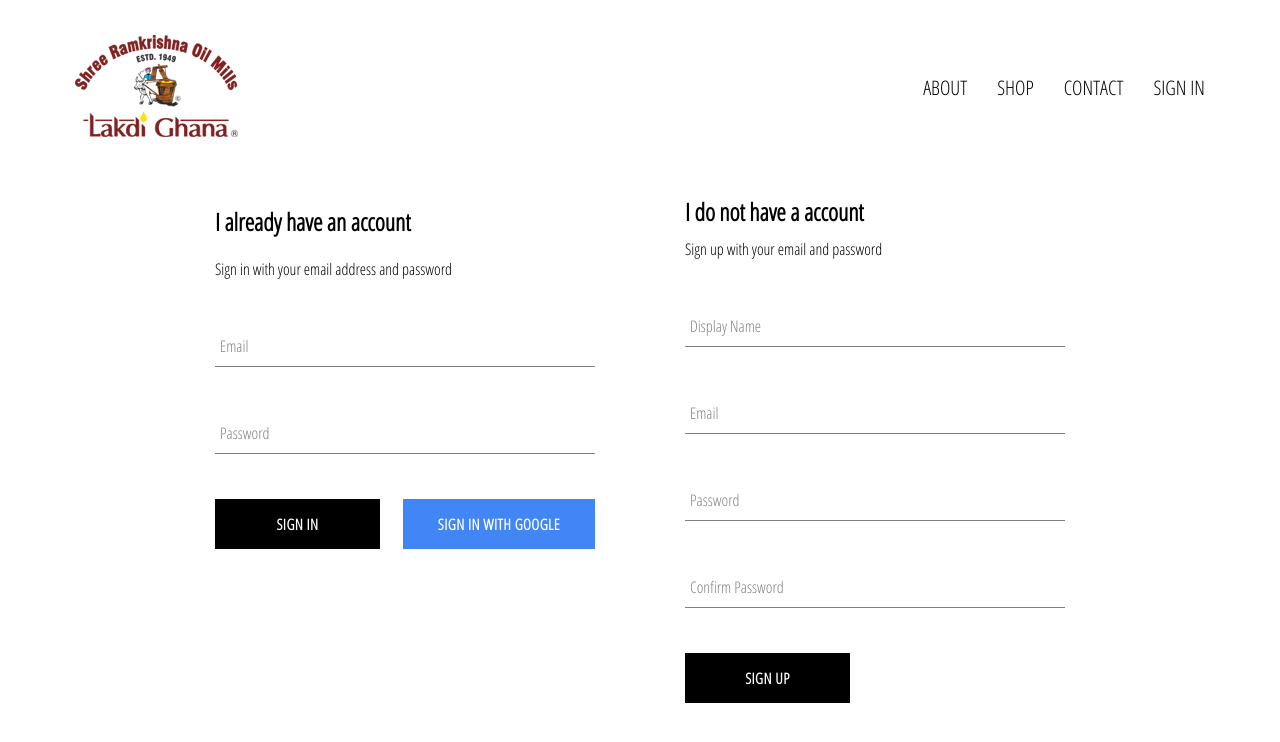
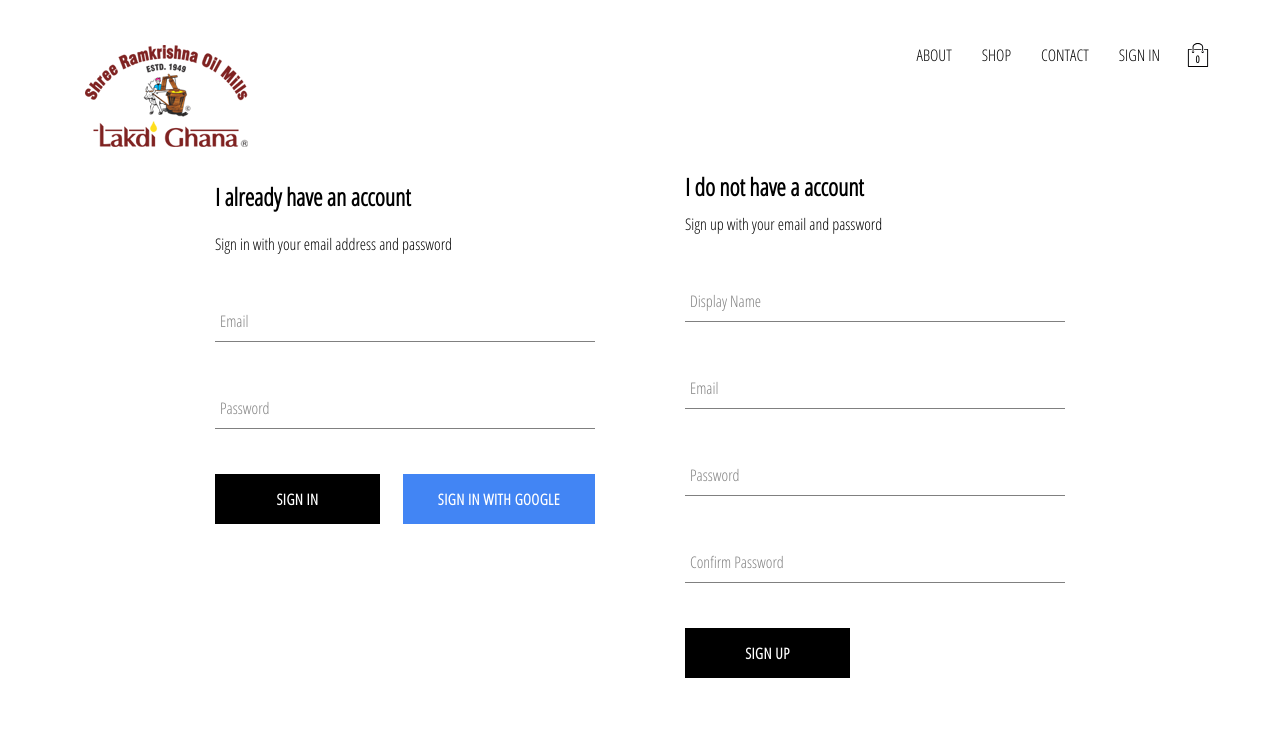
Before and after one commit to Dhruv9979/Wooden-Churner, a React (Create React App) app: page /signIn in a window 1280 px wide. Shown: the top 742 px of the page. Built offline with nearby package versions, Linux system fonts and the light colour scheme; no server answers.

Commit message:
added cart icon and cart dropdown component to our application, also implemented cart reducer

```diff
--- /dev/null
+++ b/src/components/cart-icon/cart-icon.component.jsx
@@ -0,0 +1,20 @@
+import React from 'react';
+import {connect} from 'react-redux';
+import { toggleCartHidden } from "../../redux/cart/cart.actions";
+
+import {ReactComponent as ShoppingIcon} from '../../images/shopping-bag.svg';
+
+import './cart-icon.styles.scss';
+
+const CartIcon = ({toggleCartHidden}) => (
+	<div className="cart-icon" onClick = {toggleCartHidden}>
+		<ShoppingIcon className="shopping-icon" />
+		<span className="item-count">0</span>
+	</div>
+);
+
+const mapDispatchToProps = dispatch => ({
+    toggleCartHidden: () => dispatch(toggleCartHidden())
+});
+
+export default connect(null, mapDispatchToProps)(CartIcon);
--- /dev/null
+++ b/src/components/cart-icon/cart-icon.styles.scss
@@ -0,0 +1,21 @@
+.cart-icon {
+  width: 45px;
+  height: 45px;
+  position: relative;
+  display: flex;
+  align-items: center;
+  justify-content: center;
+  cursor: pointer;
+
+  .shopping-icon {
+    width: 24px;
+    height: 24px;
+  }
+
+  .item-count {
+    position: absolute;
+    font-size: 10px;
+    font-weight: bold;
+    bottom: 12px;
+  }
+}
--- /dev/null
+++ b/src/components/cart/cart-dropdown.component.jsx
@@ -0,0 +1,14 @@
+import React from "react";
+
+import "./cart-dropdown.styles.scss";
+import CustomButton from "../custom-button/custom-button.component";
+
+const CartDropdown = () => (
+	<div className="cart-dropdown">
+		<div className="cart-items">
+			<CustomButton>GO TO CHECKOUT</CustomButton>
+		</div>
+	</div>
+);
+
+export default CartDropdown;
--- /dev/null
+++ b/src/components/cart/cart-dropdown.styles.scss
@@ -0,0 +1,24 @@
+.cart-dropdown {
+    position: absolute;
+    width: 240px;
+    height: 340px;
+    display: flex;
+    flex-direction: column;
+    padding: 20px;
+    border: 1px solid black;
+    background-color: white;
+    top: 90px;
+    right: 40px;
+    z-index: 5;
+
+    .cart-items {
+      height: 240px;
+      display: flex;
+      flex-direction: column;
+      overflow: scroll;
+    }
+
+    button {
+      margin-top: auto;
+    }
+  }
--- a/src/components/collection-preview/collection-preview.styles.scss
+++ b/src/components/collection-preview/collection-preview.styles.scss
@@ -4,7 +4,8 @@
   margin-bottom: 30px;
 
   .title {
-    font-size: 28px;
+    font-size: 22px;
+    color: #7ebe47;
     margin-bottom: 25px;
   }
 
--- a/src/components/header/header.component.jsx
+++ b/src/components/header/header.component.jsx
@@ -3,12 +3,14 @@
 import { connect } from 'react-redux';
 
 import { auth } from "../../firebase/firebase.utils";
+import CartIcon from "../cart-icon/cart-icon.component";
+import CartDropdown from '../cart/cart-dropdown.component';
 
 import { ReactComponent as Logo } from "../../images/logo.svg";
 
 import "./header.styles.scss";
 
-const Header = ({ currentUser }) => (
+const Header = ({ currentUser, hidden }) => (
 	<div className="header">
 		<Link className="logo-container" to="/">
 			<Logo className="logo" />
@@ -32,12 +34,15 @@
 					SIGN IN
 				</Link>
 			)}
+			<CartIcon />
 		</div>
+		{ hidden ? null: <CartDropdown /> }
 	</div>
 );
 
-const mapStateToProps = (state) => ({
-	currentUser: state.user.currentUser
+const mapStateToProps = ({ user: { currentUser }, cart: { hidden } }) => ({
+	currentUser,
+	hidden,
 });
 
 export default connect(mapStateToProps)(Header);
--- a/src/components/header/header.styles.scss
+++ b/src/components/header/header.styles.scss
@@ -1,13 +1,14 @@
 .header {
-  height: 135px;
+    height: 70px;
     width: 100%;
     display: flex;
     justify-content: space-between;
+    margin-bottom: 70px;
 
     .logo-container {
       height: 100%;
       width: 70px;
-    padding: 15px;
+      padding: 25px;
     }
 
     .options {
@@ -16,7 +17,6 @@
       display: flex;
       align-items: center;
       justify-content: flex-end;
-    font-size: 20px;
 
       .option {
         padding: 10px 15px;
--- /dev/null
+++ b/src/redux/cart/cart.actions.js
@@ -0,0 +1,5 @@
+import CartActionTypes from './cart.types';
+
+export const toggleCartHidden = () => ({
+    type: CartActionTypes.TOGGLE_CART_HIDDEN
+});
--- /dev/null
+++ b/src/redux/cart/cart.reducer.js
@@ -0,0 +1,19 @@
+import CartActionTypes from './cart.types';
+
+const INITIAL_STATE = {
+    hidden: true
+};
+
+const cartReducer = (state = INITIAL_STATE, action) => {
+    switch(action.type) {
+        case CartActionTypes.TOGGLE_CART_HIDDEN:
+            return{
+                ...state,
+                hidden: !state.hidden
+            }
+        default:
+            return state;
+    }
+};
+
+export default cartReducer;
--- /dev/null
+++ b/src/redux/cart/cart.types.js
@@ -0,0 +1,5 @@
+const CartActionTypes = {
+	TOGGLE_CART_HIDDEN: "TOGGLE_CART_HIDDEN",
+};
+
+export default CartActionTypes;
--- a/src/redux/root-reducer.js
+++ b/src/redux/root-reducer.js
@@ -1,7 +1,9 @@
 import {combineReducers} from 'redux';
 
 import userReducer from './user/user.reducer';
+import cartReducer from './cart/cart.reducer';
 
 export default combineReducers({
-    user: userReducer
+    user: userReducer,
+    cart: cartReducer
 });
```
Also changed, not shown: src/images/shopping-bag.svg (added). Lines whose indentation alone changed are shown as unchanged.
